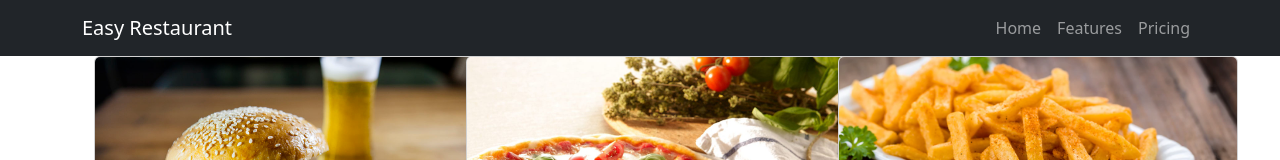
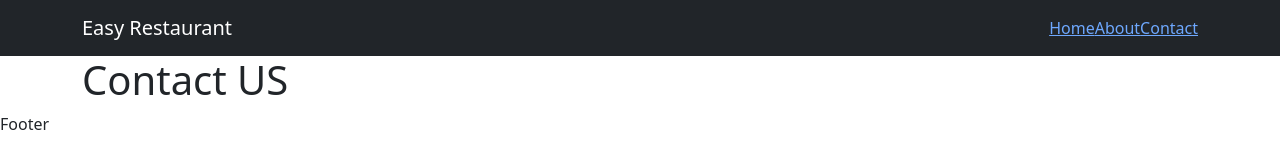
Before and after one commit to deeshubhatt07/Easy-Restaurant, a React (Create React App) app: page /contact in a window 1280 px wide. Shown: the top 160 px of the page. Built offline with nearby package versions, Linux system fonts and the light colour scheme.

Commit message:
Added Router in project

```diff
--- a/package.json
+++ b/package.json
@@ -10,6 +10,7 @@
     "react": "^18.2.0",
     "react-bootstrap": "^2.8.0",
     "react-dom": "^18.2.0",
+    "react-router-dom": "^6.14.1",
     "react-scripts": "5.0.1",
     "web-vitals": "^2.1.0"
   },
--- a/src/App.js
+++ b/src/App.js
@@ -1,10 +1,13 @@
+import { BrowserRouter } from 'react-router-dom';
 import MainComponent from './components/MainComponent';
 import 'bootstrap/dist/css/bootstrap.min.css';
 
 function App() {
   return (
     <div className="app">
-      <MainComponent />
+      <BrowserRouter>
+        <MainComponent />
+      </BrowserRouter>
     </div>
   );
 }
--- /dev/null
+++ b/src/components/Body/About.jsx
@@ -0,0 +1,11 @@
+import React from 'react'
+
+const About = () => {
+  return (
+    <div>
+      <h1>About Us</h1>
+    </div>
+  )
+}
+
+export default About
--- a/src/components/Body/Body.jsx
+++ b/src/components/Body/Body.jsx
@@ -1,10 +1,17 @@
 import React from 'react'
 import MenuList from './MenuList'
+import { Route, Routes } from 'react-router-dom'
+import About from './About'
+import Contact from './Contact'
 
 const Body = () => {
   return (
     <div className='container'>
-      <MenuList />
+      <Routes>
+        <Route path='/' element={<MenuList />}></Route>
+        <Route path='/about' element={<About />}></Route>
+        <Route path='/contact' element={<Contact />}></Route>
+      </Routes>
     </div>
   )
 }
--- /dev/null
+++ b/src/components/Body/Contact.jsx
@@ -0,0 +1,11 @@
+import React from 'react'
+
+const Contact = () => {
+  return (
+    <div>
+      <h1>Contact US</h1>
+    </div>
+  )
+}
+
+export default Contact
--- a/src/components/Header/Navigation.jsx
+++ b/src/components/Header/Navigation.jsx
@@ -1,6 +1,7 @@
 import React from 'react'
 import { Navbar,Nav,Container } from 'react-bootstrap'
 import './Header.css'
+import { Link } from 'react-router-dom'
 
 const Navigation = () => {
   return (
@@ -9,9 +10,9 @@
         <Container className='header'>
           <Navbar.Brand href="#home">Easy Restaurant</Navbar.Brand>
           <Nav>
-            <Nav.Link href="#home">Home</Nav.Link>
-            <Nav.Link href="#features">Features</Nav.Link>
-            <Nav.Link href="#pricing">Pricing</Nav.Link>
+            <Link to='/'>Home</Link>
+            <Link to='/about'>About</Link>
+            <Link to='/contact'>Contact</Link>
           </Nav>
         </Container>
       </Navbar>
```
